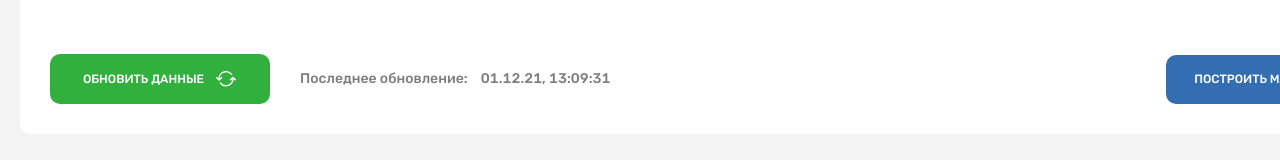
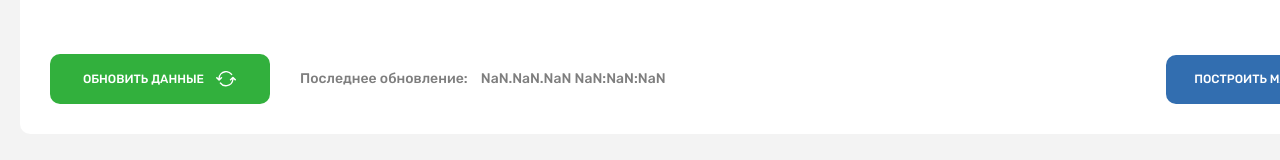
Before and after one commit to Zayac11/RT-Hack-2021-RealityX-Frontend, a React (Create React App) app: page / in a window 1280 px wide. Shown: the part 613-773 px from the top of the page. Built offline with nearby package versions, Linux system fonts and the light colour scheme; no server answers.

Commit message:
fixed date

```diff
--- a/src/components/Container/Rubbish/ReloadBtn/ReloadBtn.tsx
+++ b/src/components/Container/Rubbish/ReloadBtn/ReloadBtn.tsx
@@ -8,8 +8,8 @@
     const arr = [s.refreshImg, isFetch && s.fetch];
 
     return (
-        <div onClick={() => handleUpdate()} className={s.container}>
-            <div className={s.refresh}>
+        <div className={s.container}>
+            <div onClick={() => handleUpdate()} className={s.refresh}>
                 ОБНОВИТЬ ДАННЫЕ
                 <img className={cl(s.refreshImg, isFetch && s.fetch)} src={refresh} alt='refresh' />
             </div>
--- a/src/components/Container/Rubbish/Rubbish.tsx
+++ b/src/components/Container/Rubbish/Rubbish.tsx
@@ -9,6 +9,7 @@
 import MapRouteBtn from './MapRouteBtn/MapRouteBtn';
 import {useNavigate} from "react-router-dom";
 import ModalAddress from "./ModalAddress/ModalAddress";
+import {getCurrentDate} from "../../../utils/utils";
 
 const Rubbish = () => {
     const dispatch = useDispatch()
@@ -16,6 +17,7 @@
     const [visible, setVisible] = useState(false)
 
     const cameras = useSelector((state: AppStateType) => state.rubbish.cameras)
+    const timestamp = useSelector((state: AppStateType) => state.rubbish.timestamp)
     const isFetch = useSelector((state: AppStateType) => state.rubbish.isFetch)
 
     const handleUpdate = () => {
@@ -52,7 +54,7 @@
                             <h2 className={s.title}>Карта c расположением видеокамер</h2>
                             <MapComponent cameras={cameras} handleClick={handleClick} />
                             <div className={s.buttons}>
-                                <ReloadBtn isFetch={isFetch} handleUpdate={handleUpdate} timestamp={'01.12.21, 13:09:31'} />
+                                <ReloadBtn isFetch={isFetch} handleUpdate={handleUpdate} timestamp={getCurrentDate(timestamp)} />
                                 <MapRouteBtn setVisible={setVisible} />
                             </div>
                         </motion.div>
--- /dev/null
+++ b/src/utils/utils.ts
@@ -0,0 +1,11 @@
+export const getCurrentDate = (timestamp: string) => {
+    let date = new Date(timestamp)
+    const dd = String(date.getDate()).padStart(2, '0');
+    const mm = String(date.getMonth() + 1).padStart(2, '0');
+    const yyyy = date.getFullYear();
+    const hour = date.getHours();
+    const minutes = date.getMinutes();
+    const seconds = date.getSeconds();
+
+    return mm + '.' + dd + '.' + yyyy + ' ' + hour + ':' + minutes + ':' + seconds
+}
```
